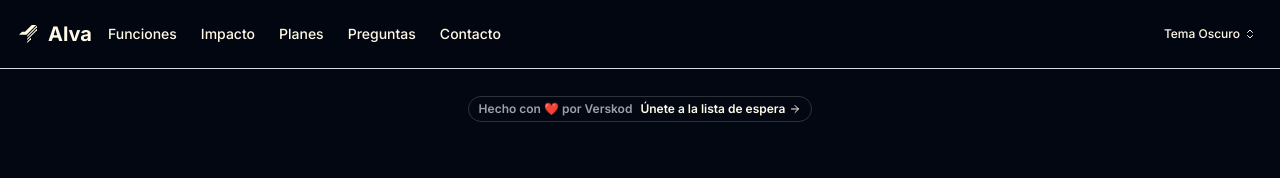
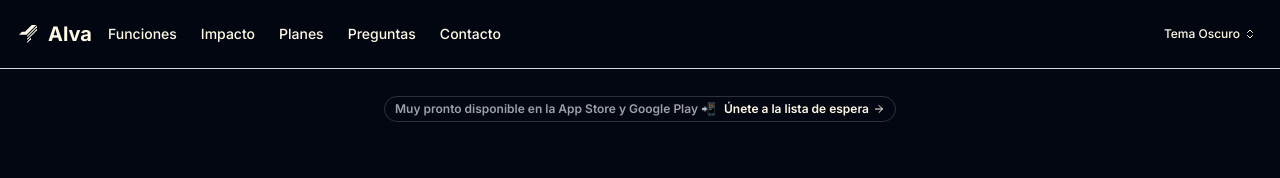
Before and after one commit to DiegoCM1/Alva, a Next.js app: page / in a window 1280 px wide. Shown: the top 178 px of the page. Built offline with nearby package versions, Linux system fonts and the light colour scheme.

Commit message:
Clarificated we are about to go on the Google play and AppStore

```diff
--- a/components/sections/faq/default.tsx
+++ b/components/sections/faq/default.tsx
@@ -46,6 +46,7 @@ export default function FAQ({
           Alva está actualmente en desarrollo inicial. Puedes unirte al programa
           de acceso anticipado gratuito para probar la versión MVP y ayudar a dar
           forma al futuro de la aplicación con tus comentarios.
+          Muy pronto disponible en la App Store y Google Play.
         </p>
       ),
     },
--- a/components/sections/hero/default.tsx
+++ b/components/sections/hero/default.tsx
@@ -65,12 +65,36 @@ export default function Hero({
   ),
   badge = (
     <Badge variant="outline" className="animate-appear opacity-0">
-      <span className="text-muted-foreground">Hecho con ❤️ por Verskod</span>
+      <span className="text-muted-foreground">Muy pronto disponible en la App Store y Google Play 📲</span>
       <a href="#cta" className="flex items-center gap-1">
         Únete a la lista de espera
         <ArrowRightIcon className="size-3" />
       </a>
     </Badge>
+
+//     <Badge variant="outline" className="animate-appear opacity-0 flex flex-col sm:flex-row items-center gap-2 text-center sm:text-left">
+//   <div className="flex flex-col">
+//     <span className="text-muted-foreground text-sm">Muy pronto en:</span>
+//     <div className="flex items-center justify-center gap-2 mt-1">
+//       <Image
+//         src="/google-play-badge.png"
+//         alt="Google Play"
+//         width={120}
+//         height={36}
+//       />
+//       <Image
+//         src="/google-play-badge.png"
+//         alt="App Store"
+//         width={120}
+//         height={36}
+//       />
+//     </div>
+//   </div>
+//   <a href="#cta" className="flex items-center gap-1 text-primary hover:underline mt-2 sm:mt-0">
+//     Únete a la lista de espera
+//     <ArrowRightIcon className="size-3" />
+//   </a>
+// </Badge>
   ),
   buttons,
   className,
```
Also changed, not shown: public/google-play-badge.png (added).
